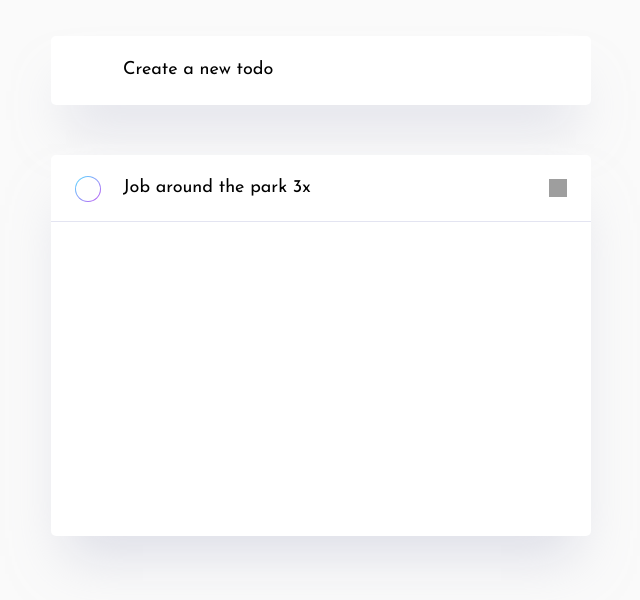
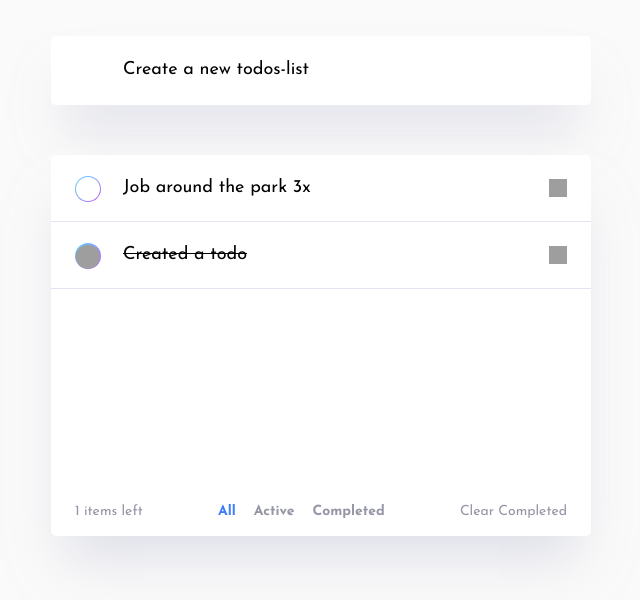
Before and after one commit to wdbyb/fm-todo-app, a React (Vite) app: page / in a window 1280 px wide. Shown: the part 114-714 px from the top of the page, without its empty margins (319-959 px from the left). Built offline with nearby package versions, Linux system fonts and the light colour scheme; grey boxes are pictures that could not be loaded.

Commit message:
componented & functional is ready

```diff
--- a/src/App.jsx
+++ b/src/App.jsx
@@ -1,37 +1,132 @@
-import { useState } from 'react';
+import { useState, useEffect } from 'react';
 import './styles/main.scss';
+import Todo from './components/Todo';
+import Settings from './components/Settings';
 
 function App() {
+  const initialBtns = [
+    {
+      id: 1,
+      text: 'Job around the park 3x',
+      completed: false,
+    },
+    {
+      id: 2,
+      text: 'Created a todo',
+      completed: true,
+    },
+  ];
+  const [buttons, setButtons] = useState(initialBtns);
+  const [filteredButtons, setFilteredButtons] = useState(initialBtns);
+  const [text, setText] = useState('');
+  const [filterCase, setFilterCase] = useState('all');
+  const [itemsLeft, setItemsLeft] = useState(0);
+
+  const filterBtns = (type) => {
+    switch (type) {
+      case 'all':
+        setFilteredButtons(buttons);
+        break;
+      case 'active':
+        const activeBtns = buttons.filter((btn) => !btn.completed);
+        setFilteredButtons(activeBtns);
+        break;
+      case 'completed':
+        const completedBtns = buttons.filter((btn) => btn.completed);
+        setFilteredButtons(completedBtns);
+        break;
+      default:
+        setFilteredButtons(buttons);
+    }
+  };
+
+  const getActiveLength = () => {
+    const active = buttons.filter((btn) => !btn.completed);
+    setItemsLeft(active.length);
+  };
+
+  const handleInputEnter = (e) => {
+    if (e.key === 'Enter') {
+      setButtons((prev) => [
+        ...prev,
+        {
+          id: text + Math.random,
+          text,
+          completed: false,
+        },
+      ]);
+      setText('');
+    }
+  };
+
+  const handleClearCompletedClick = () => {
+    setButtons(buttons.filter((btn) => !btn.completed));
+  };
+
+  const handleCheckClick = (id) => {
+    const newArr = buttons.map((btn) => {
+      if (btn.id === id) {
+        return { ...btn, completed: !btn.completed };
+      }
+      return btn;
+    });
+
+    setButtons(newArr);
+  };
+
+  const handleDeleteClick = (id) => {
+    const filtered = buttons.filter((btn) => btn.id !== id);
+    setButtons(filtered);
+  };
+
+  const handleFilterClick = (e) => {
+    const { name } = e.target;
+
+    setFilterCase(name);
+  };
+
+  useEffect(() => {
+    getActiveLength();
+  }, [buttons]);
+
+  useEffect(() => {
+    filterBtns(filterCase);
+  }, [filterCase, buttons]);
+
   return (
     <div className="app">
-      <div className="todo">
-        <div className="todo__input">
+      <div className="todos-list">
+        <div className="todos-list__input">
           <label>
             <input
               type="text"
               name="create"
               id="create"
-              placeholder="Create a new todo"
+              placeholder="Create a new todos-list"
+              onChange={(e) => setText(e.target.value)}
+              onKeyDown={handleInputEnter}
+              value={text}
             />
           </label>
         </div>
 
-        <div className="todo__list">
-          <div className="todo__item">
-            <input
-              className="todo__checkbox"
-              type="checkbox"
-              name="todo-1"
-              id="todo-1"
-            />
-            <label className="todo__check" htmlFor="todo-1"></label>
-            <button
-              className="todo__delete"
-              type="button"
-              onClick={() => console.log('Button clicked')}
-            ></button>
-            <span>Job around the park 3x</span>
+        <div className="todos-list__list-wrapper">
+          <div className="todos-list__list">
+            {filteredButtons.map((btn, index) => (
+              <Todo
+                {...btn}
+                onDeleteClick={handleDeleteClick}
+                onCheckClick={handleCheckClick}
+                key={index}
+              />
+            ))}
           </div>
+          <Settings
+            itemsLeft={itemsLeft}
+            filterCase={filterCase}
+            onClearClick={handleClearCompletedClick}
+            onFilterClick={handleFilterClick}
+          />
         </div>
       </div>
     </div>
--- /dev/null
+++ b/src/components/Settings.jsx
@@ -0,0 +1,38 @@
+function Settings(props) {
+  const { itemsLeft, filterCase, onFilterClick, onClearClick } = props;
+  const inputs = ['all', 'active', 'completed'];
+
+  function capitalizeFirstLetter(string) {
+    return string.charAt(0).toUpperCase() + string.slice(1);
+  }
+
+  return (
+    <div className="settings">
+      <span>{itemsLeft} items left</span>
+      <div className="settings__filters">
+        {inputs.map((input) => {
+          return (
+            <div>
+              <input
+                className={input === filterCase ? 'active' : ''}
+                onClick={onFilterClick}
+                type="button"
+                name={input}
+                value={capitalizeFirstLetter(input)}
+              />
+            </div>
+          );
+        })}
+      </div>
+      <button
+        className="settings__clear-completed"
+        type="button"
+        onClick={onClearClick}
+      >
+        Clear Completed
+      </button>
+    </div>
+  );
+}
+
+export default Settings;
--- /dev/null
+++ b/src/components/Todo.jsx
@@ -0,0 +1,25 @@
+function Todo(props) {
+  const { id, text, completed, onDeleteClick, onCheckClick } = props;
+
+  return (
+    <div className={`todo ${completed ? 'completed' : ''}`}>
+      <input
+        className="todo__checkbox"
+        type="checkbox"
+        name={`todo-${id}`}
+        id={`todo-${id}`}
+        checked={completed}
+        onChange={() => onCheckClick(id)}
+      />
+      <label className="todo__check" htmlFor={`todo-${id}`}></label>
+      <button
+        className="todo__delete"
+        type="button"
+        onClick={() => onDeleteClick(id)}
+      ></button>
+      <p onClick={() => onCheckClick(id)}>{text}</p>
+    </div>
+  );
+}
+
+export default Todo;
--- a/src/styles/components/_todo.scss
+++ b/src/styles/components/_todo.scss
@@ -1,11 +1,12 @@
-.todo {
+.todos-list {
   display: flex;
   flex-direction: column;
   gap: 50px;
 
   width: 100%;
-  max-width: 540px;
-  min-height: 500px;
+  max-width: 620px;
+  min-height: 580px;
+  padding: 40px;
   margin: auto;
 
   &__input {
@@ -17,12 +18,15 @@
       border-radius: 5px;
 
       box-shadow: 0px 35px 50px -15px rgba(194, 195, 214, 0.5);
+
+      cursor: pointer;
     }
   }
 
-  &__list {
-    width: 100%;
-    height: 100%;
+  &__list-wrapper {
+    display: flex;
+    flex-direction: column;
+    flex-grow: 1;
 
     background: #fff;
     border-radius: 5px;
@@ -30,13 +34,67 @@
     box-shadow: 0px 35px 50px -15px rgba(194, 195, 214, 0.5);
   }
 
-  &__item {
-    position: relative;
+  &__list {
+    flex-grow: 1;
+  }
+}
 
-    width: 100%;
-    padding: 24px 72px;
+.settings {
+  display: flex;
+  align-items: center;
+  justify-content: space-between;
 
-    border-bottom: 1px solid #e3e4f1;
+  padding: 16px 24px;
+
+  font-size: 14px;
+  line-height: 14px;
+  color: #9495a5;
+
+  &__filters {
+    display: flex;
+    align-items: center;
+    gap: 18px;
+
+    font-weight: 700;
+
+    input {
+      cursor: pointer;
+
+      &.active {
+        color: #3a7cfd;
+      }
+
+      &:hover {
+        color: #3a7cfd;
+      }
+    }
+  }
+
+  &__clear-completed {
+    cursor: pointer;
+
+    &:hover {
+      color: $color-primary-dark;
+    }
+  }
+}
+
+.todo {
+  position: relative;
+
+  width: 100%;
+  padding: 24px 72px;
+
+  border-bottom: 1px solid #e3e4f1;
+
+  p {
+    cursor: pointer;
+  }
+
+  &.completed {
+    p {
+      text-decoration: line-through;
+    }
   }
 
   &__checkbox {
@@ -58,6 +116,7 @@
     height: 26px;
     background: linear-gradient(135deg, #55ddff 0%, #c058f3 100%);
     border-radius: 50%;
+    cursor: pointer;
 
     &::before {
       content: '';
@@ -80,6 +139,8 @@
     width: 18px;
     height: 18px;
 
+    cursor: pointer;
+
     &::before {
       position: absolute;
       content: '';
```
